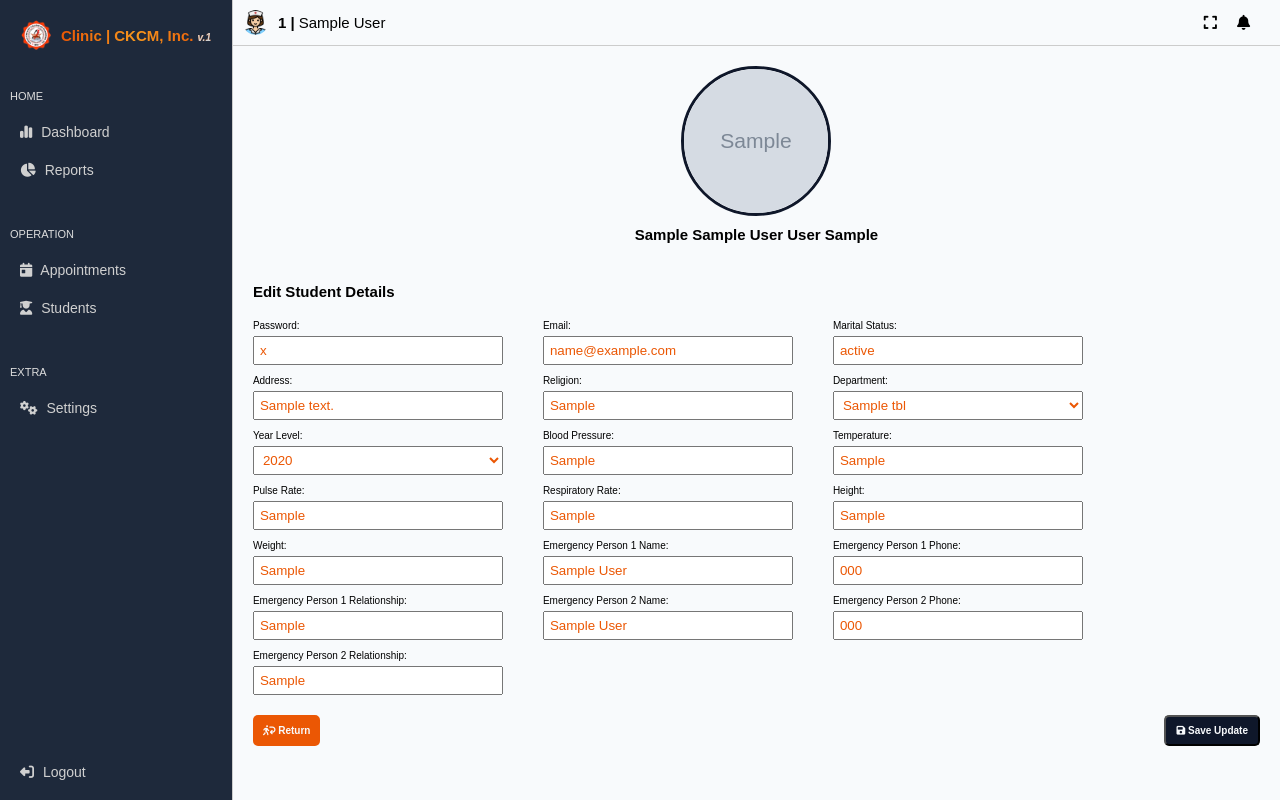
After one commit to Faithan/CKCMCLinic, a PHP site: page /admin/edit_student.php?student_id=1 in a window 1280 px wide. The commit adds this page. Run offline with PHP 8.4, Linux system fonts and the light colour scheme; the visitor is signed in with stand-in values (Sample User, id 1); tables that the repository leaves empty or names only in its code hold one stand-in row (values such as "Sample post"); grey boxes marked "Sample" are stand-in pictures.

Commit message:
edit student added and next schedule and records

```diff
--- /dev/null
+++ b/admin/edit_student.php
@@ -0,0 +1,375 @@
+<?php
+require '../config/db_connect.php';
+session_start();
+
+// Check if admin is logged in
+if (!isset($_SESSION['admin_logged_in']) || $_SESSION['admin_logged_in'] !== true) {
+    header("Location: login.php");
+    exit();
+}
+
+// Check if a student ID is provided
+if (!isset($_GET['student_id']) || empty($_GET['student_id'])) {
+    header("Location: students.php");
+    exit();
+}
+
+
+
+
+$student_id = $_GET['student_id'];
+
+// Fetch student details
+$sql = "SELECT * FROM `student_tbl` WHERE `student_id` = ?";
+$stmt = $conn->prepare($sql);
+$stmt->bind_param("s", $student_id);
+$stmt->execute();
+$result = $stmt->get_result();
+
+if ($result->num_rows === 0) {
+    echo "Student not found.";
+    exit();
+}
+
+$student = $result->fetch_assoc();
+
+// Fetch course options
+$course_sql = "SELECT `course_id`, `course_name` FROM `course_tbl`";
+$course_result = $conn->query($course_sql);
+
+// Fetch year level options
+$year_lvl_sql = "SELECT `year_lvl_id`, `year_lvl_name` FROM `year_lvl_tbl`";
+$year_lvl_result = $conn->query($year_lvl_sql);
+
+// Handle form submission
+if ($_SERVER['REQUEST_METHOD'] === 'POST') {
+    $password = $_POST['password'];
+    $email = $_POST['email'];
+    $marital_status = $_POST['marital_status'];
+    $address = $_POST['address'];
+    $religion = $_POST['religion'];
+    $department = $_POST['department'];
+    $year_level = $_POST['year_level'];
+    $blood_pressure = $_POST['blood_pressure'];
+    $temperature = $_POST['temperature'];
+    $pulse_rate = $_POST['pulse_rate'];
+    $respiratory_rate = $_POST['respiratory_rate'];
+    $height = $_POST['height'];
+    $weight = $_POST['weight'];
+    $eperson1_name = $_POST['eperson1_name'];
+    $eperson1_phone = $_POST['eperson1_phone'];
+    $eperson1_relationship = $_POST['eperson1_relationship'];
+    $eperson2_name = $_POST['eperson2_name'];
+    $eperson2_phone = $_POST['eperson2_phone'];
+    $eperson2_relationship = $_POST['eperson2_relationship'];
+
+    $update_sql = "UPDATE `student_tbl` SET
+        `password` = ?, `email` = ?, `marital_status` = ?, `address` = ?,
+        `religion` = ?, `department` = ?, `year_level` = ?, `blood_pressure` = ?,
+        `temperature` = ?, `pulse_rate` = ?, `respiratory_rate` = ?, `height` = ?,
+        `weight` = ?, `eperson1_name` = ?, `eperson1_phone` = ?, `eperson1_relationship` = ?,
+        `eperson2_name` = ?, `eperson2_phone` = ?, `eperson2_relationship` = ?
+        WHERE `student_id` = ?";
+
+    $stmt = $conn->prepare($update_sql);
+    $stmt->bind_param(
+        "ssssssssssssssssssss",
+        $password,
+        $email,
+        $marital_status,
+        $address,
+        $religion,
+        $department,
+        $year_level,
+        $blood_pressure,
+        $temperature,
+        $pulse_rate,
+        $respiratory_rate,
+        $height,
+        $weight,
+        $eperson1_name,
+        $eperson1_phone,
+        $eperson1_relationship,
+        $eperson2_name,
+        $eperson2_phone,
+        $eperson2_relationship,
+        $student_id
+    );
+
+    if ($stmt->execute()) {
+        header("Location: students.php?status=update_success");
+    } else {
+        echo "Error updating record: " . $conn->error;
+    }
+}
+?>
+
+
+
+
+<?php
+
+// Fetch all student details
+$sql = "SELECT `user_id`, `student_id`, `password`, `first_name`, `middle_name`, `last_name`, `extension`,
+               `email`, `gender`, `birthdate`, `age`, `birth_place`, `marital_status`, `address`,
+               `religion`, `additional_info`, `department`, `year_level`, `profile_picture`,
+               `blood_pressure`, `temperature`, `pulse_rate`, `respiratory_rate`, `height`,
+               `weight`, `eperson1_name`, `eperson1_phone`, `eperson1_relationship`,
+               `eperson2_name`, `eperson2_phone`, `eperson2_relationship`, `datetime_recorded`
+        FROM `student_tbl`
+        WHERE `student_id` = ?";
+$stmt = $conn->prepare($sql);
+$stmt->bind_param("s", $student_id);
+$stmt->execute();
+$result = $stmt->get_result();
+
+if ($result->num_rows === 0) {
+    echo "Student not found.";
+    exit();
+}
+
+$student = $result->fetch_assoc();
+
+$full_name = $student['first_name'] . ' ' . $student['middle_name'] . ' ' . $student['last_name'] . ' ' . $student['extension'];
+$profile_picture = $student['profile_picture'] ?: 'default_profile.png'; // Default profile picture
+
+?>
+
+
+
+
+<!DOCTYPE html>
+<html lang="en">
+
+<head>
+    <meta charset="UTF-8">
+    <meta name="viewport" content="width=device-width, initial-scale=1.0">
+    <link rel="icon" href="../system_images/ckcm_logo.png" type="image/x-icon">
+    <title>Edit Student | CKCM, Inc.</title>
+    <link rel="stylesheet" href="../css/main.css?v=<?php echo time(); ?>">
+</head>
+
+<body>
+
+    <?php include 'side_nav.php'; ?>
+
+
+    <div class="main-content">
+        <?php include 'header.php'; ?>
+        <div class="image-container">
+            <img src="../student_pic/<?php echo $profile_picture; ?>" alt="<?php echo $full_name; ?>">
+            <h2><?php echo $full_name; ?></h2>
+        </div>
+
+        <form method="POST" class="edit-student-form">
+            <h2>Edit Student Details</h2>
+
+            <div class="input-container">
+                <!-- Editable fields -->
+                <div class="input-fields">
+                    <label>Password:</label>
+                    <input type="text" name="password" value="<?php echo htmlspecialchars($student['password']); ?>" required>
+                </div>
+                <div class="input-fields">
+                    <label>Email:</label>
+                    <input type="email" name="email" value="<?php echo htmlspecialchars($student['email']); ?>" required>
+                </div>
+                <div class="input-fields">
+                    <label>Marital Status:</label>
+                    <input type="text" name="marital_status" value="<?php echo htmlspecialchars($student['marital_status']); ?>">
+                </div>
+                <div class="input-fields">
+                    <label>Address:</label>
+                    <input type="text" name="address" value="<?php echo htmlspecialchars($student['address']); ?>">
+                </div>
+                <div class="input-fields">
+                    <label>Religion:</label>
+                    <input type="text" name="religion" value="<?php echo htmlspecialchars($student['religion']); ?>">
+                </div>
+                <div class="input-fields">
+                    <label>Department:</label>
+                    <select name="department" required>
+                        <?php while ($course = $course_result->fetch_assoc()): ?>
+                            <option value="<?php echo $course['course_name']; ?>"
+                                <?php echo ($student['department'] === $course['course_name']) ? 'selected' : ''; ?>>
+                                <?php echo $course['course_name']; ?>
+                            </option>
+                        <?php endwhile; ?>
+                    </select>
+                </div>
+                <div class="input-fields">
+                    <label>Year Level:</label>
+                    <select name="year_level" required>
+                        <?php while ($year_lvl = $year_lvl_result->fetch_assoc()): ?>
+                            <option value="<?php echo $year_lvl['year_lvl_name']; ?>"
+                                <?php echo ($student['year_level'] === $year_lvl['year_lvl_name']) ? 'selected' : ''; ?>>
+                                <?php echo $year_lvl['year_lvl_name']; ?>
+                            </option>
+                        <?php endwhile; ?>
+                    </select>
+                </div>
+                <div class="input-fields">
+                    <!-- Vital signs -->
+                    <label>Blood Pressure:</label>
+                    <input type="text" name="blood_pressure" value="<?php echo htmlspecialchars($student['blood_pressure']); ?>">
+                </div>
+                <div class="input-fields">
+                    <label>Temperature:</label>
+                    <input type="text" name="temperature" value="<?php echo htmlspecialchars($student['temperature']); ?>">
+                </div>
+                <div class="input-fields">
+                    <label>Pulse Rate:</label>
+                    <input type="text" name="pulse_rate" value="<?php echo htmlspecialchars($student['pulse_rate']); ?>">
+                </div>
+                <div class="input-fields">
+                    <label>Respiratory Rate:</label>
+                    <input type="text" name="respiratory_rate" value="<?php echo htmlspecialchars($student['respiratory_rate']); ?>">
+                </div>
+                <div class="input-fields">
+                    <label>Height:</label>
+                    <input type="text" name="height" value="<?php echo htmlspecialchars($student['height']); ?>">
+                </div>
+                <div class="input-fields">
+                    <label>Weight:</label>
+                    <input type="text" name="weight" value="<?php echo htmlspecialchars($student['weight']); ?>">
+                </div>
+                <div class="input-fields">
+                    <!-- Emergency contact -->
+                    <label>Emergency Person 1 Name:</label>
+                    <input type="text" name="eperson1_name" value="<?php echo htmlspecialchars($student['eperson1_name']); ?>">
+                </div>
+                <div class="input-fields">
+                    <label>Emergency Person 1 Phone:</label>
+                    <input type="text" name="eperson1_phone" value="<?php echo htmlspecialchars($student['eperson1_phone']); ?>">
+                </div>
+                <div class="input-fields">
+                    <label>Emergency Person 1 Relationship:</label>
+                    <input type="text" name="eperson1_relationship" value="<?php echo htmlspecialchars($student['eperson1_relationship']); ?>">
+                </div>
+                <div class="input-fields">
+                    <label>Emergency Person 2 Name:</label>
+                    <input type="text" name="eperson2_name" value="<?php echo htmlspecialchars($student['eperson2_name']); ?>">
+                </div>
+                <div class="input-fields">
+                    <label>Emergency Person 2 Phone:</label>
+                    <input type="text" name="eperson2_phone" value="<?php echo htmlspecialchars($student['eperson2_phone']); ?>">
+                </div>
+                <div class="input-fields">
+                    <label>Emergency Person 2 Relationship:</label>
+                    <input type="text" name="eperson2_relationship" value="<?php echo htmlspecialchars($student['eperson2_relationship']); ?>">
+                </div>
+                <!-- Submit button -->
+            </div>
+
+            <div class="button-container">
+                <a href="javascript:history.back();"><i class="fa-solid fa-person-walking-arrow-loop-left"></i> Return</a>
+
+                <button type="submit"><i class="fa-solid fa-floppy-disk"></i> Save Update</button>
+            </div>
+
+        </form>
+    </div>
+</body>
+
+</html>
+
+
+
+
+
+
+
+<style>
+    body {
+        background-color: var(--color4);
+    }
+
+    .image-container {
+        display: flex;
+        align-items: center;
+        justify-content: center;
+        flex-direction: column;
+        padding: 20px;
+        background-color: var(--color4);
+    }
+
+    .image-container img {
+        width: 150px;
+        height: 150px;
+        object-fit: cover;
+        border-radius: 50%;
+        border: 3px solid var(--color3);
+        margin-bottom: 10px;
+    }
+
+
+    form {
+        padding: 20px;
+    }
+
+    .input-container {
+        display: flex;
+        flex-wrap: wrap;
+        gap: 10px 40px;
+        margin: 20px 0;
+
+    }
+
+    .input-fields {
+        min-width: 250px;
+        display: flex;
+        flex-direction: column;
+        flex-wrap: wrap;
+        gap: 5px;
+
+    }
+
+
+    .input-fields input,
+    .input-fields select {
+        padding: 5px;
+        color: var(--color1);
+
+    }
+
+    .button-container {
+        display: flex;
+        justify-content: space-between;
+    }
+
+
+    .button-container a {
+
+        padding: 10px;
+        color: var(--color4);
+        text-decoration: none;
+        border-radius: 5px;
+        font-weight: bold;
+        transition: background-color 0.3s ease, transform 0.2s ease;
+        background-color: var(--color1);
+
+    }
+
+
+    .button-container button {
+        font-size: 1rem;
+        padding: 5px 10px;
+        color: var(--color4);
+        text-decoration: none;
+        border-radius: 5px;
+        font-weight: bold;
+        transition: background-color 0.3s ease, transform 0.2s ease;
+        background-color: var(--color3);
+    }
+
+
+    .button-container a:hover {
+        background-color: var(--color1b);
+        transform: translateY(-2px);
+    }
+
+    .button-container button:hover {
+        background-color: var(--color3b);
+        transform: translateY(-2px);
+    }
+</style>
--- a/admin/fetch_students.php
+++ b/admin/fetch_students.php
@@ -44,7 +44,10 @@ if ($total_students > 0) {
                 <p><strong>Department:</strong> {$row['department']}</p>
                 <p><strong>Year Level:</strong> {$row['year_level']}</p>
                 <p><strong>Email:</strong> {$row['email']}</p>
-                <a href='view_student.php?student_id={$row['student_id']}' class='action-btn'>View Details</a>
+               <div class='button-container'>
+                    <a href='update_records.php?student_id={$row['student_id']}' class='update-btn'><i class='fa-solid fa-notes-medical'></i> Update Record</a>
+                   <a href='view_student.php?student_id={$row['student_id']}' class='action-btn'><i class='fa-solid fa-eye'></i> View Details</a>
+                </div>
             </div>
         </div>";
     }
@@ -54,4 +57,3 @@ if ($total_students > 0) {
 
 // Add total students as a hidden div for JavaScript
 echo "<div id='total-students' style='display:none;'>{$total_students}</div>";
-?>
--- a/admin/side_nav.php
+++ b/admin/side_nav.php
@@ -86,7 +86,6 @@ $current_page = basename($_SERVER['PHP_SELF']);
 
 
 <style>
-
     .mini-menu a.active {
         background-color: #0F172A;
         color: var(--color4);
@@ -200,4 +199,36 @@ $current_page = basename($_SERVER['PHP_SELF']);
     .logout-btn i {
         margin-right: 5px;
     }
+
+
+
+
+
+
+
+
+
+
+
+
+
+
+
+
+    /* Main Content */
+    .main-content {
+        display: flex;
+        flex-direction: column;
+        width: 100%;
+    }
+
+    main {
+        width: 100%;
+        height: 100%;
+        background-color: var(--backgroud-color);
+        overflow-y: scroll;
+        display: flex;
+        flex-direction: column;
+
+    }
 </style>
--- a/css/main.css
+++ b/css/main.css
@@ -15,6 +15,7 @@
     /* dominant color */
     --color1b: #eb5904ba;
     --color2: #EBB009;
+    --color2b: #ebaf09b8;
     --color3: #0F172A;
     --color3b: #1E293B;
     --color4: #F8FAFC;
@@ -28,6 +29,7 @@
     margin: 0;
     padding: 0;
     box-sizing: border-box;
+    scroll-behavior: smooth;
 }
 
 body {
--- a/student_dashboard.php
+++ b/student_dashboard.php
@@ -424,7 +424,7 @@ if (!isset($_SESSION['student_logged_in']) || $_SESSION['student_logged_in'] !==
         .profile-pic p {
             font-size: 1.2rem;
             font-weight: bold;
-            color: var(--text-color);
+            color: var(--color4);
 
             width: 100%;
             text-align: center;
```
Also changed, not shown: admin/students.php (+51 -40 lines), admin/view_student.php (added, +235 -0 lines).
